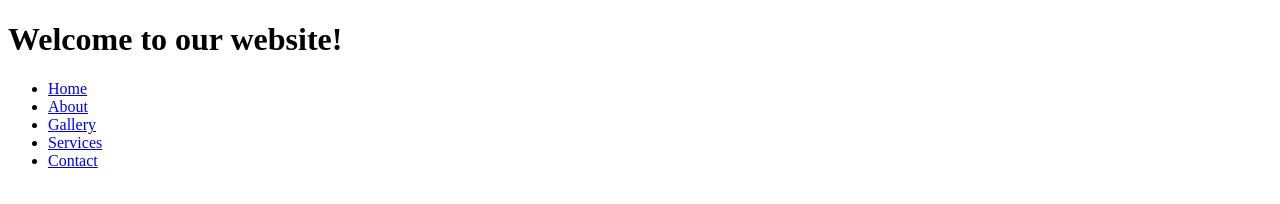
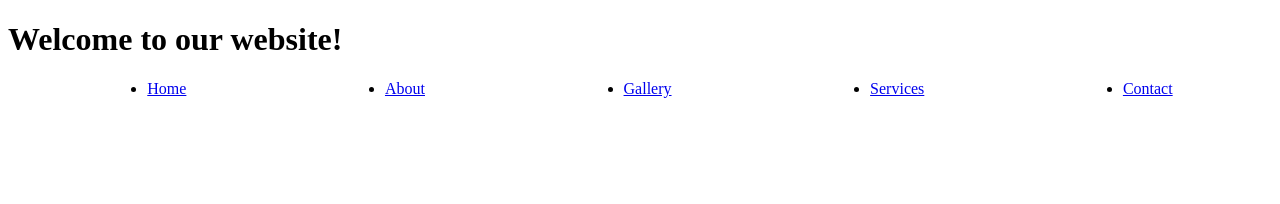
Before and after one commit to kayongo95/navbar, a plain HTML site: page index.html in a window 1280 px wide. Drawn offline with Linux system fonts and the light colour scheme.

Commit message:
Update index.html

```diff
--- a/index.html
+++ b/index.html
@@ -2,7 +2,7 @@
 <html>
     <head>
 
-     <title></title>
+     <title>my first website</title>
      <link rel="shortcut icon" href="favicon.ico" type="image/x-icon">
 
     </head>
@@ -10,8 +10,8 @@
                 <h1>
             Welcome to our website!
         </h1>
-        <nav>
-            <ul>
+        <nav >
+            <ul style="display: flex; justify-content: space-around;">
                 <li><a href="#">Home</a></li>
                 <li><a href="#">About</a></li>
                       <li><a href="#">Gallery</a></li>
```
